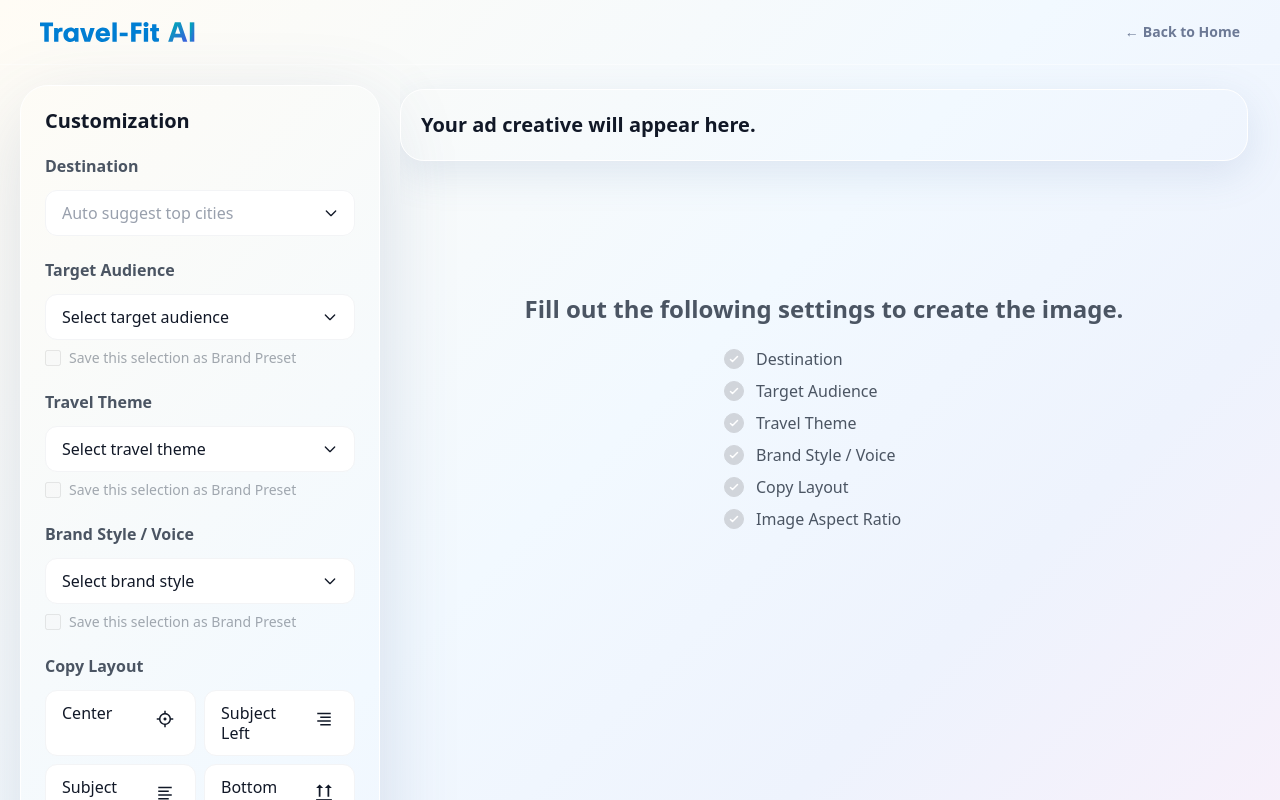
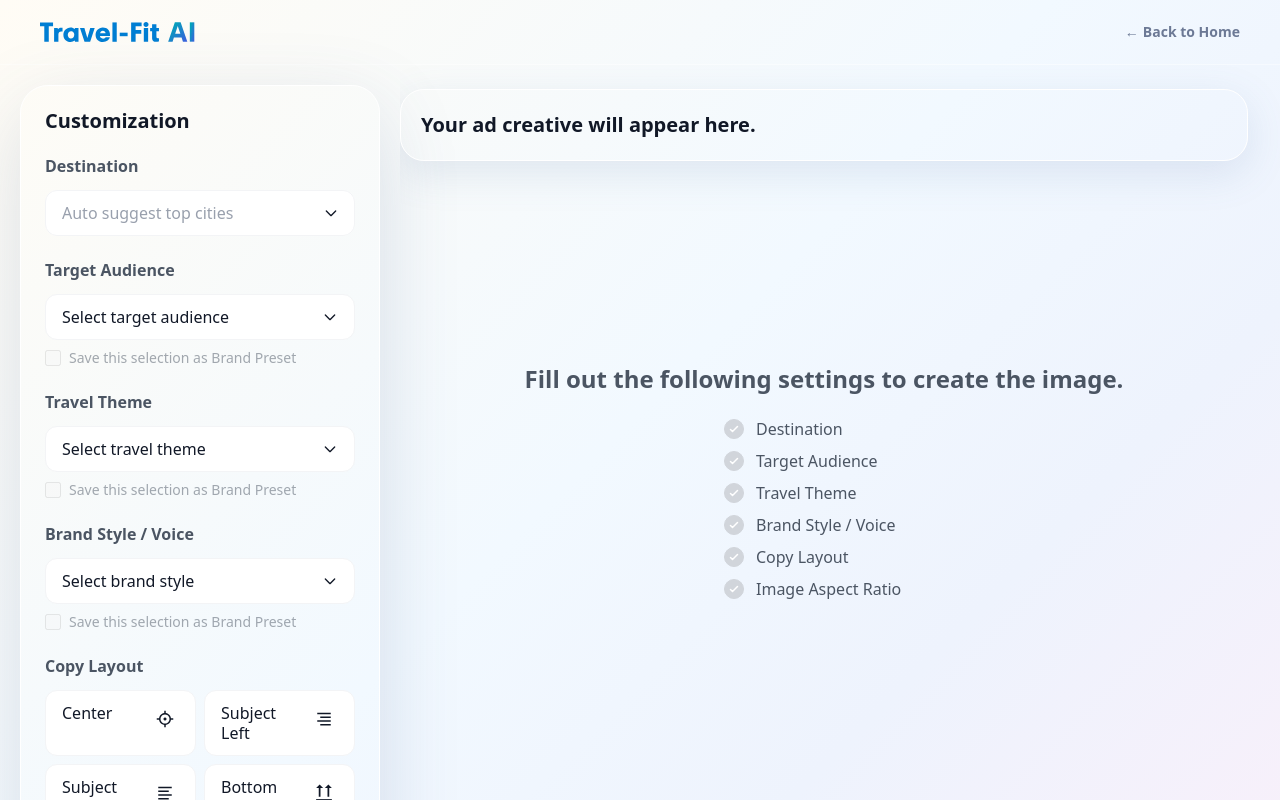
Before and after one commit to hyerin315/2025-Travelfit-AI, a Next.js app in the folder frontend/: page /generate in a window 1280 px wide. Shown: the top 800 px of the page. Built offline with nearby package versions, Linux system fonts and the light colour scheme; a web font is replaced by a local one.

Commit message:
style: 여백 수정

```diff
--- a/frontend/src/app/generate/page.tsx
+++ b/frontend/src/app/generate/page.tsx
@@ -427,7 +427,8 @@ export default function GeneratePage() {
   const renderLoadingState = () => {
     const activeDot = loadingMessageIndex % 4;
     return (
-      <div className="text-center space-y-6">
+      <div className="w-full flex items-center justify-center min-h-[400px]">
+        <div className="text-center space-y-6 px-5 py-5">
           <div className="relative w-24 h-24 mx-auto">
             <div className="absolute inset-0 rounded-full border-4 border-[#D7E5FF] border-t-[#3CA3F7] animate-spin" />
             <div className="absolute inset-0 flex items-center justify-center text-3xl text-[#3CA3F7]">✦</div>
@@ -443,6 +444,7 @@ export default function GeneratePage() {
                 className={`w-2 h-2 rounded-full ${i <= activeDot ? 'bg-[#3CA3F7]' : 'bg-gray-300'}`}
               />
             ))}
+          </div>
         </div>
       </div>
     );
@@ -988,7 +990,7 @@ export default function GeneratePage() {
               <p className="text-h5 text-gray-900">Your ad creative will appear here.</p>
             </div>
 
-            <div className="min-h-[460px] flex items-center justify-center mt-5">
+            <div className="flex items-center justify-center mt-5 min-h-[600px]">
               {renderCanvasContent()}
             </div>
           </div>
```
Lines whose indentation alone changed are shown as unchanged.
